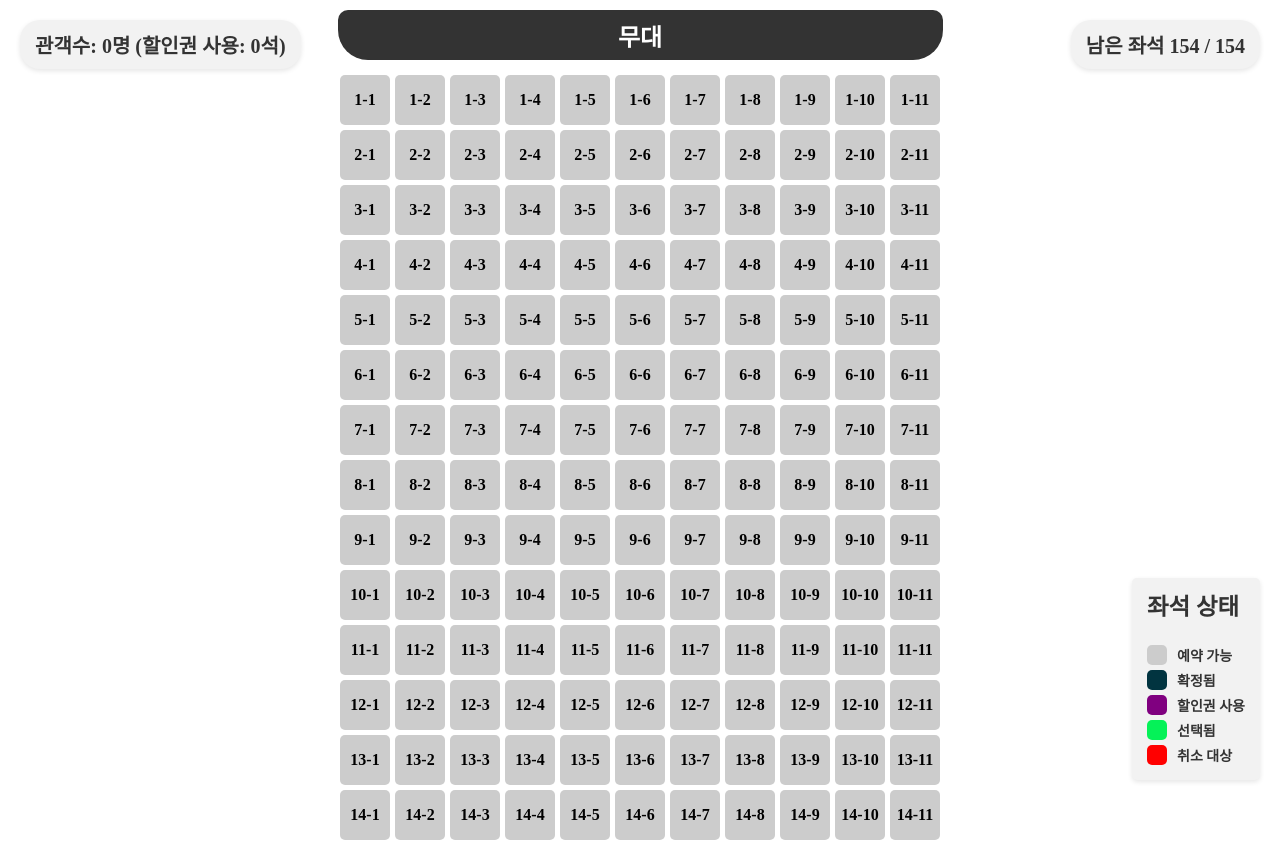
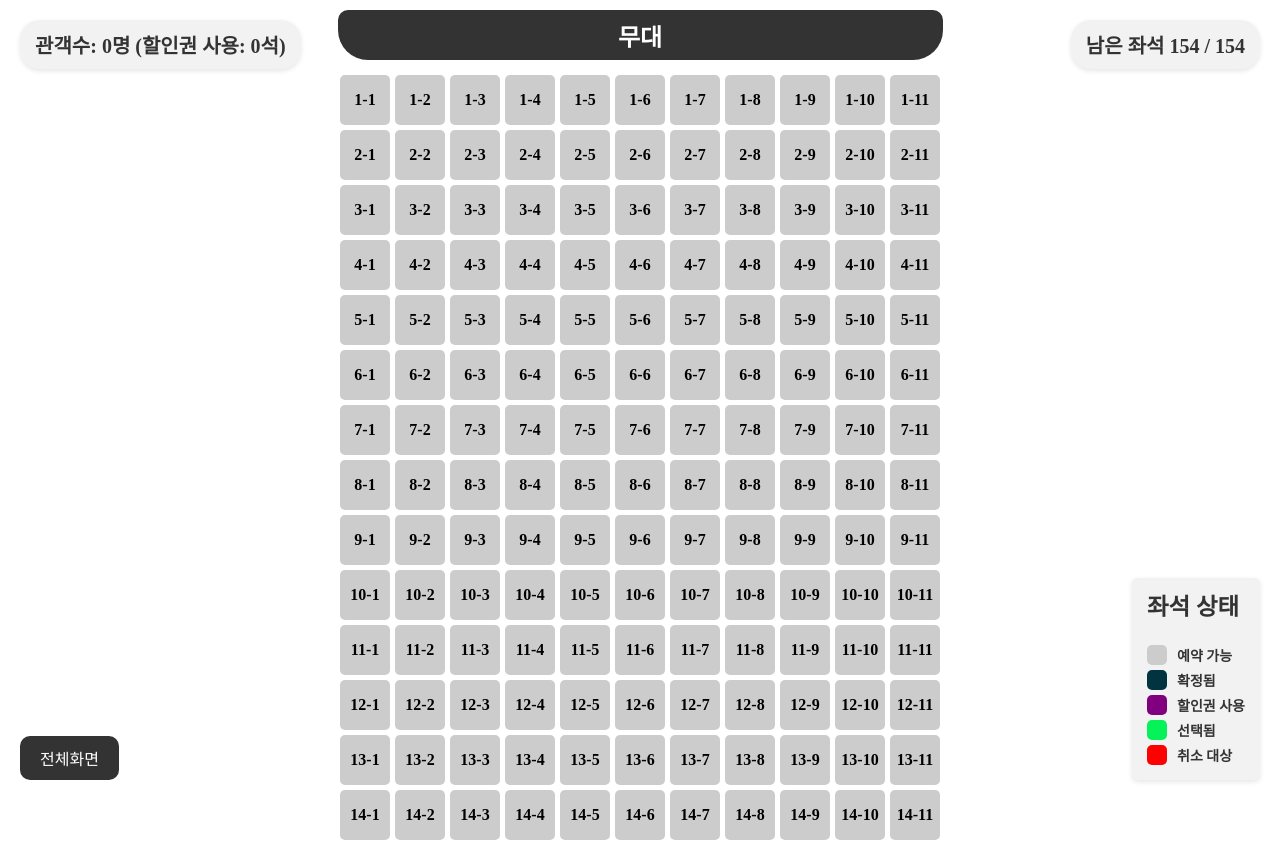
Before and after one commit to uoukangmingu/booking, a plain HTML site: page index.html in a window 1280 px wide. Shown: the top 843 px of the page. Drawn offline with Linux system fonts and the light colour scheme.

Commit message:
Add files via upload

```diff
--- a/index.html
+++ b/index.html
@@ -53,6 +53,9 @@
     <button id="zoomInBtn">+</button>
 </div>
 <div id="confirmMessage"></div>
+<div class="fullscreen-toggle">
+  <button id="fullscreenBtn">전체화면</button>
+</div>
 </div>
 <div id="discountPrompt" class="prompt"></div>
 <script src="script.js"></script>
--- a/script.js
+++ b/script.js
@@ -309,3 +309,18 @@ zoomOutBtn.addEventListener('click', () => {
     container.style.transform = `scale(${currentZoom})`;
   }
 });
+
+// 전체화면 토글 함수
+function toggleFullScreen() {
+  if (!document.fullscreenElement) {
+    document.documentElement.requestFullscreen();
+  } else {
+    if (document.exitFullscreen) {
+      document.exitFullscreen();
+    }
+  }
+}
+
+// 버튼 클릭 이벤트 리스너
+const fullscreenBtn = document.getElementById('fullscreenBtn');
+fullscreenBtn.addEventListener('click', toggleFullScreen);
--- a/style.css
+++ b/style.css
@@ -235,7 +235,7 @@
     color: #333;
     cursor: pointer;
     transition: background-color 0.3s, transform 0.3s;
-    border-radius: 20px;
+    border-radius: 15px;
     box-shadow: 4px 4px 8px rgba(0, 0, 0, 0.2), -4px -4px 8px rgba(255, 255, 255, 0.5);
 }
 
@@ -437,3 +437,25 @@ html, body {
     height: 100%;
     margin: 0;
 }
+
+.fullscreen-toggle {
+  position: fixed;
+  bottom: 20px;
+  left: 20px;
+  z-index: 100;
+}
+
+#fullscreenBtn {
+  font-size: 16px;
+  padding: 10px 20px;
+  background-color: #333;
+  color: #fff;
+  border: none;
+  border-radius: 10px;
+  cursor: pointer;
+  transition: background-color 0.3s ease;
+}
+
+#fullscreenBtn:hover {
+  background-color: #555;
+}
```
